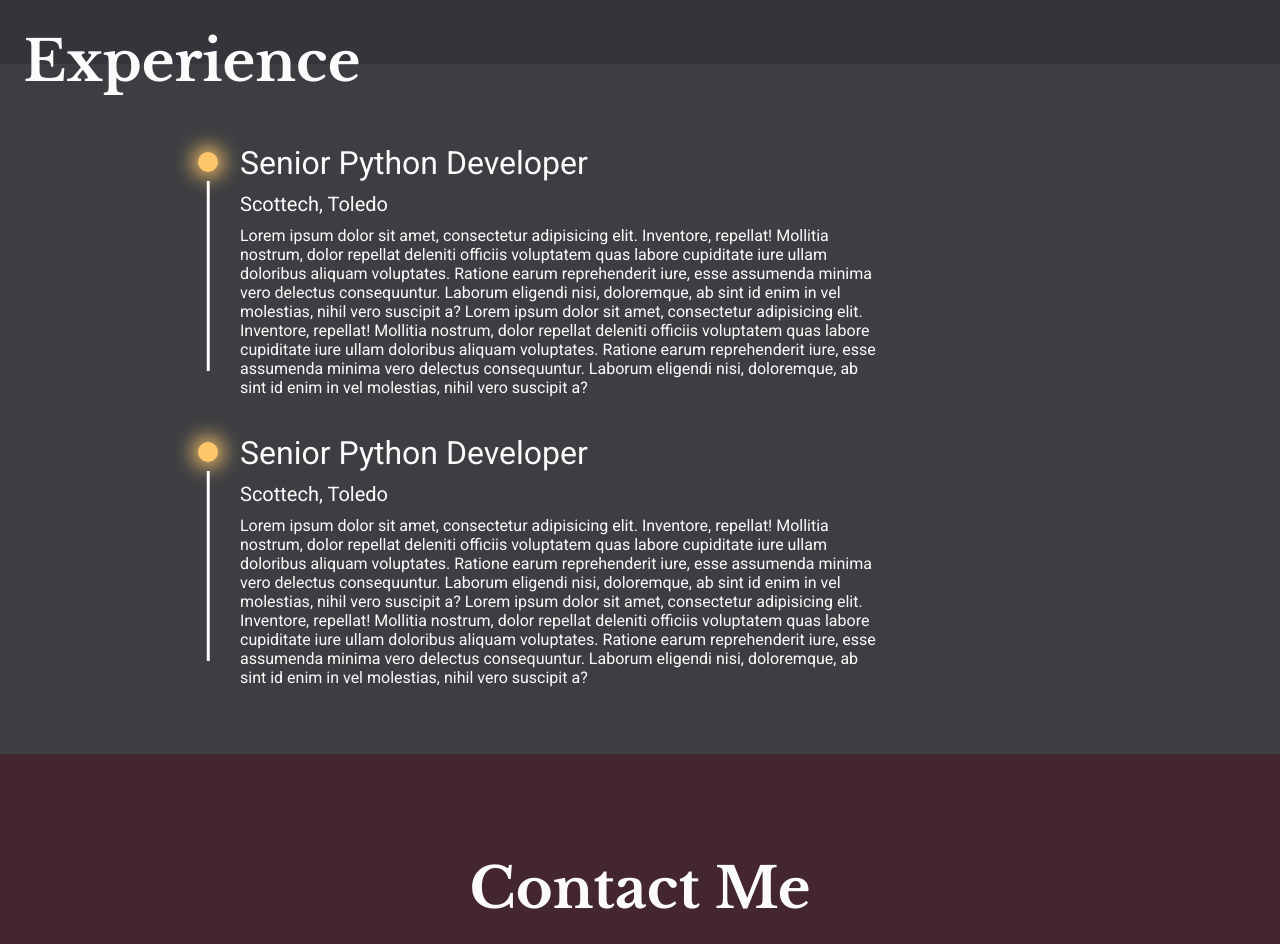
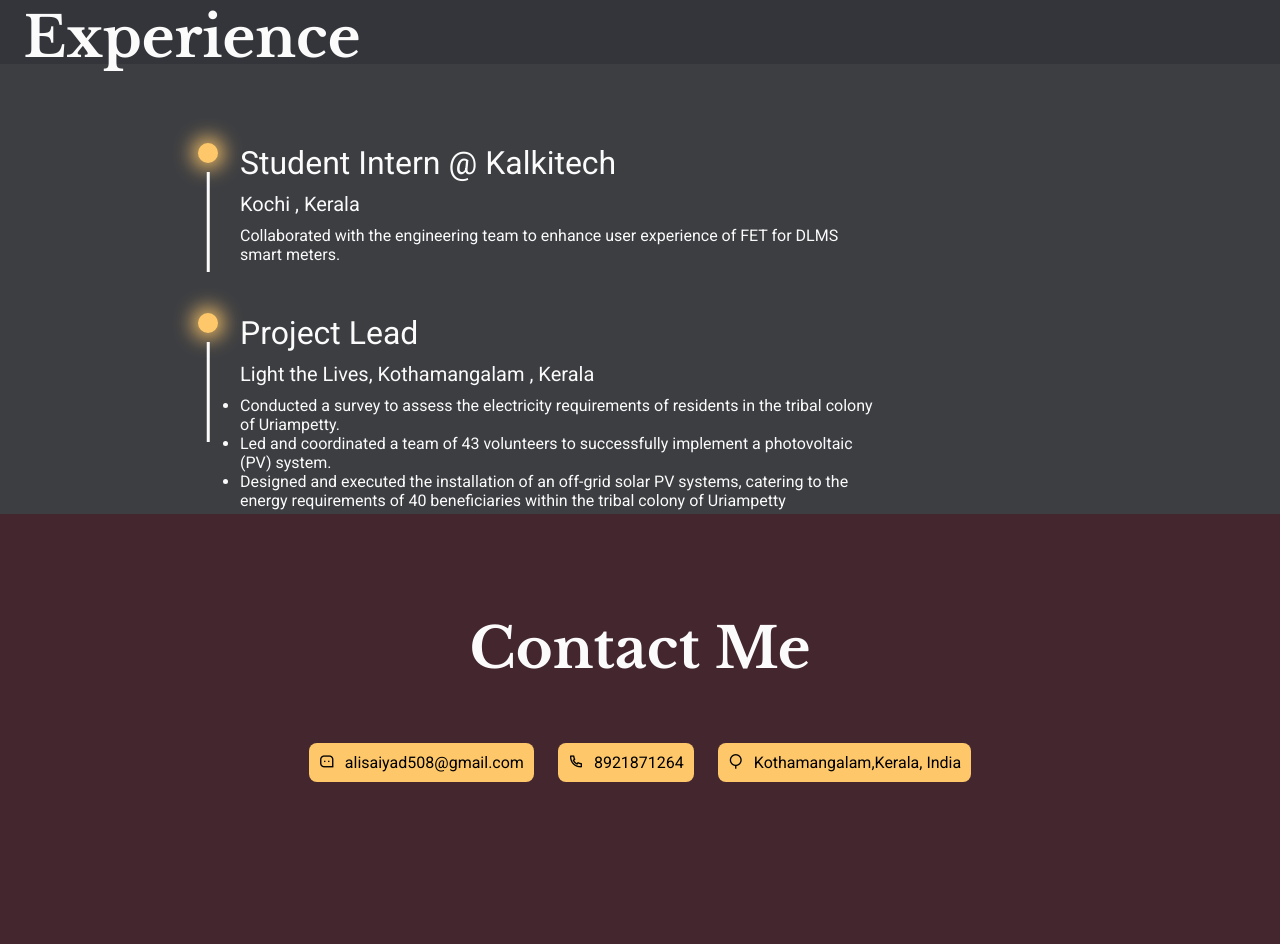
Before and after one commit to SaiyadAli/saiyad, a plain HTML site: page index.html in a window 1280 px wide. Shown: the part 3624-4568 px from the top of the page. After the commit the page ends 4506 px from the top, so only its background shows below. Drawn offline with nearby package versions, Linux system fonts and the light colour scheme.

Commit message:
change experience

```diff
--- a/index.html
+++ b/index.html
@@ -167,31 +167,22 @@
         <h1>Experience</h1>
         <div class="lighter-div">
             <div class="exp">
-                <h2>Senior Python Developer</h2>
+                <h2>Student Intern @ Kalkitech</h2>
                 <div class="exp-desc">
-                    <h3>Scottech, Toledo</h3>
-                    <p>Lorem ipsum dolor sit amet, consectetur adipisicing elit. Inventore, repellat! Mollitia nostrum,
-                        dolor repellat deleniti officiis voluptatem quas labore cupiditate iure ullam doloribus aliquam
-                        voluptates. Ratione earum reprehenderit iure, esse assumenda minima vero delectus consequuntur.
-                        Laborum eligendi nisi, doloremque, ab sint id enim in vel molestias, nihil vero suscipit a?
-                        Lorem ipsum dolor sit amet, consectetur adipisicing elit. Inventore, repellat! Mollitia nostrum,
-                        dolor repellat deleniti officiis voluptatem quas labore cupiditate iure ullam doloribus aliquam
-                        voluptates. Ratione earum reprehenderit iure, esse assumenda minima vero delectus consequuntur.
-                        Laborum eligendi nisi, doloremque, ab sint id enim in vel molestias, nihil vero suscipit a?</p>
+                    <h3>Kochi , Kerala </h3>
+                    <p>Collaborated with the engineering team to enhance user experience of FET for DLMS smart meters.</p>
                 </div>
             </div>
             <div class="exp">
-                <h2>Senior Python Developer</h2>
+                <h2>Project Lead</h2>
                 <div class="exp-desc">
-                    <h3>Scottech, Toledo</h3>
-                    <p>Lorem ipsum dolor sit amet, consectetur adipisicing elit. Inventore, repellat! Mollitia nostrum,
-                        dolor repellat deleniti officiis voluptatem quas labore cupiditate iure ullam doloribus aliquam
-                        voluptates. Ratione earum reprehenderit iure, esse assumenda minima vero delectus consequuntur.
-                        Laborum eligendi nisi, doloremque, ab sint id enim in vel molestias, nihil vero suscipit a?
-                        Lorem ipsum dolor sit amet, consectetur adipisicing elit. Inventore, repellat! Mollitia nostrum,
-                        dolor repellat deleniti officiis voluptatem quas labore cupiditate iure ullam doloribus aliquam
-                        voluptates. Ratione earum reprehenderit iure, esse assumenda minima vero delectus consequuntur.
-                        Laborum eligendi nisi, doloremque, ab sint id enim in vel molestias, nihil vero suscipit a?</p>
+                    <h3>Light the Lives, Kothamangalam , Kerala</h3>
+                    <ul>
+                        <li>Conducted a survey to assess the electricity requirements of residents in the tribal colony of Uriampetty.</li>
+                        <li> Led and coordinated a team of 43 volunteers to successfully implement a photovoltaic (PV) system.</li>
+                        <li>Designed and executed the installation of an off-grid solar PV systems, catering to the energy requirements of 40
+                            beneficiaries within the tribal colony of Uriampetty</li>
+                    </ul>
                 </div>
             </div>
         </div>
--- a/style.css
+++ b/style.css
@@ -389,7 +389,7 @@ header nav .search i {
 }
 
 .lighter-div .exp {
-  height: 30vh;
+  height: 15vh;
   width: 50vw;
   position: relative;
   margin-left: 20vh;
@@ -417,12 +417,12 @@ header nav .search i {
 
 .exp-desc::before {
   content: "";
-  height: 190px;
+  height: 100px;
   width: 2.5px;
   background-color: #fbfbfb;
   position: absolute;
   transform: translate(-50%, -50%);
-  top: 55%;
+  top: 65%;
   left: -5%;
 }
 .exp-desc h3 {
@@ -437,6 +437,13 @@ header nav .search i {
   font-size: 16;
   font-weight: 400;
 }
+
+.exp-desc li {
+  color: #fbfbfb;
+  font-size: 16;
+  font-weight: 400;
+}
+
 
 .contact-me {
   width: 100vw;
```
